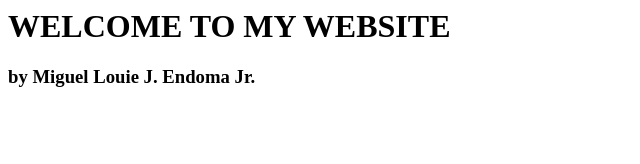
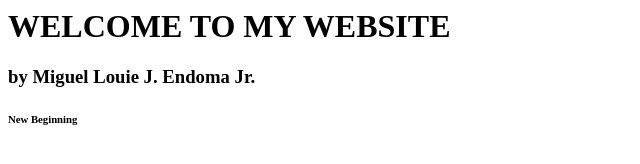
Before and after one commit to mendoma27/MLE-Repo, a plain HTML site: page index.html in a window 1280 px wide. Shown: the full height of the page, 0-640 px from the left. Drawn offline with Linux system fonts and the light colour scheme.

Commit message:
second commit

```diff
--- a/index.html
+++ b/index.html
@@ -2,5 +2,6 @@
     <body>
         <h1>WELCOME TO MY WEBSITE</h1>
         <h3>by Miguel Louie J. Endoma Jr.</h3>
+        <h6>New Beginning</h6>
     </body>
 </html>
```
